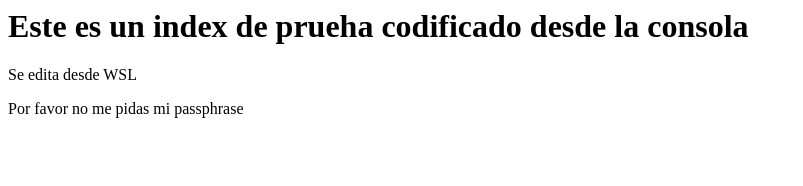
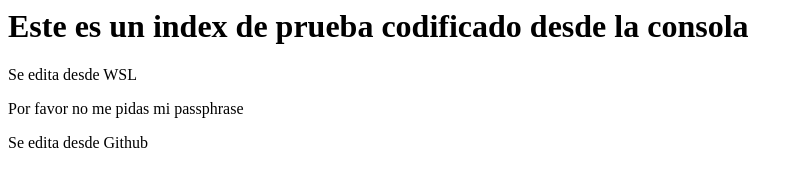
Before and after one commit to cdramirezh/cdramirezh, a plain HTML site: page index.html in a window 1280 px wide. Shown: the whole page, without its empty margins (0-803 px from the left). Drawn offline with Linux system fonts and the light colour scheme.

Commit message:
Correccion ortogragica

```diff
--- a/index.html
+++ b/index.html
@@ -1,7 +1,8 @@
 <head>
 </head>
 <body>
-	<h1>Este es un index de prueha codificado desde la consola</h1>
+	<h1>Este es un index de prueba codificado desde la consola</h1>
 	<p>Se edita desde WSL</p>
 	<p>Por favor no me pidas mi passphrase</p>
+	<p>Se edita desde Github</p>
 </body>
```
